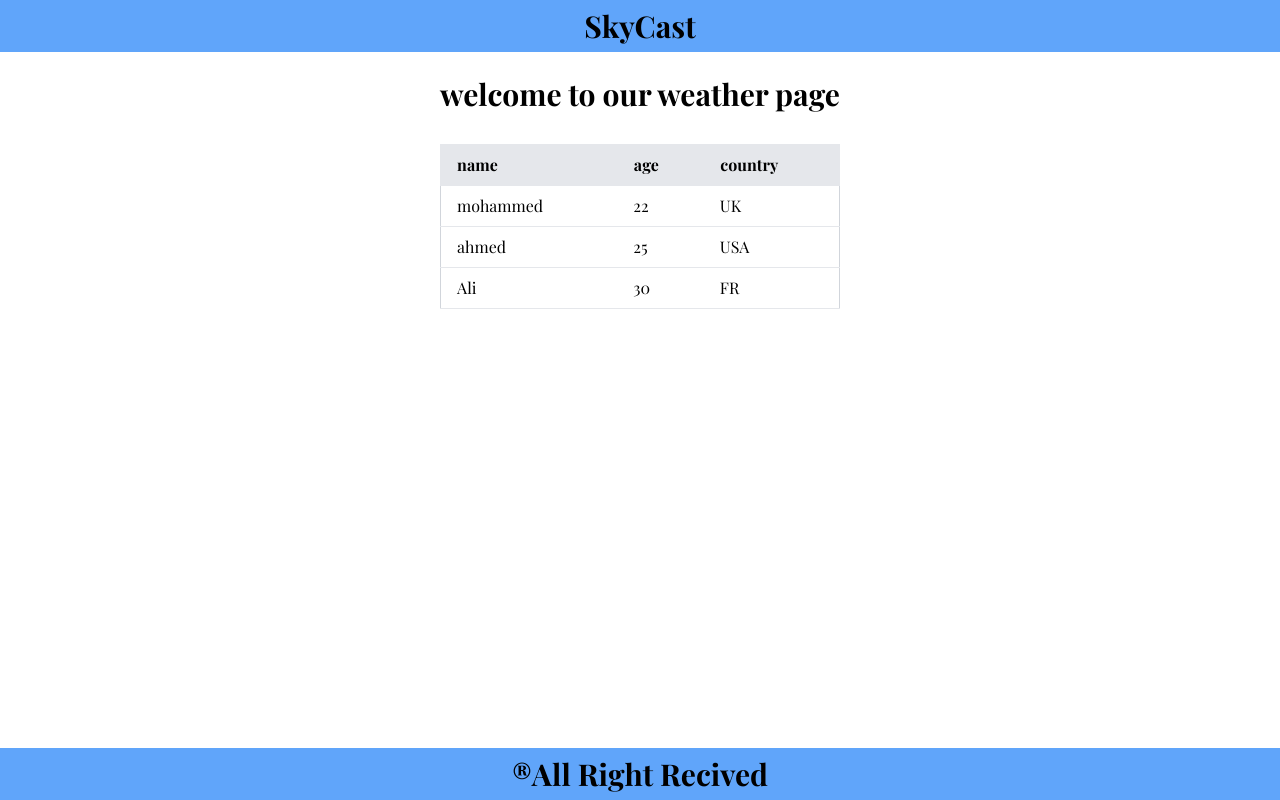
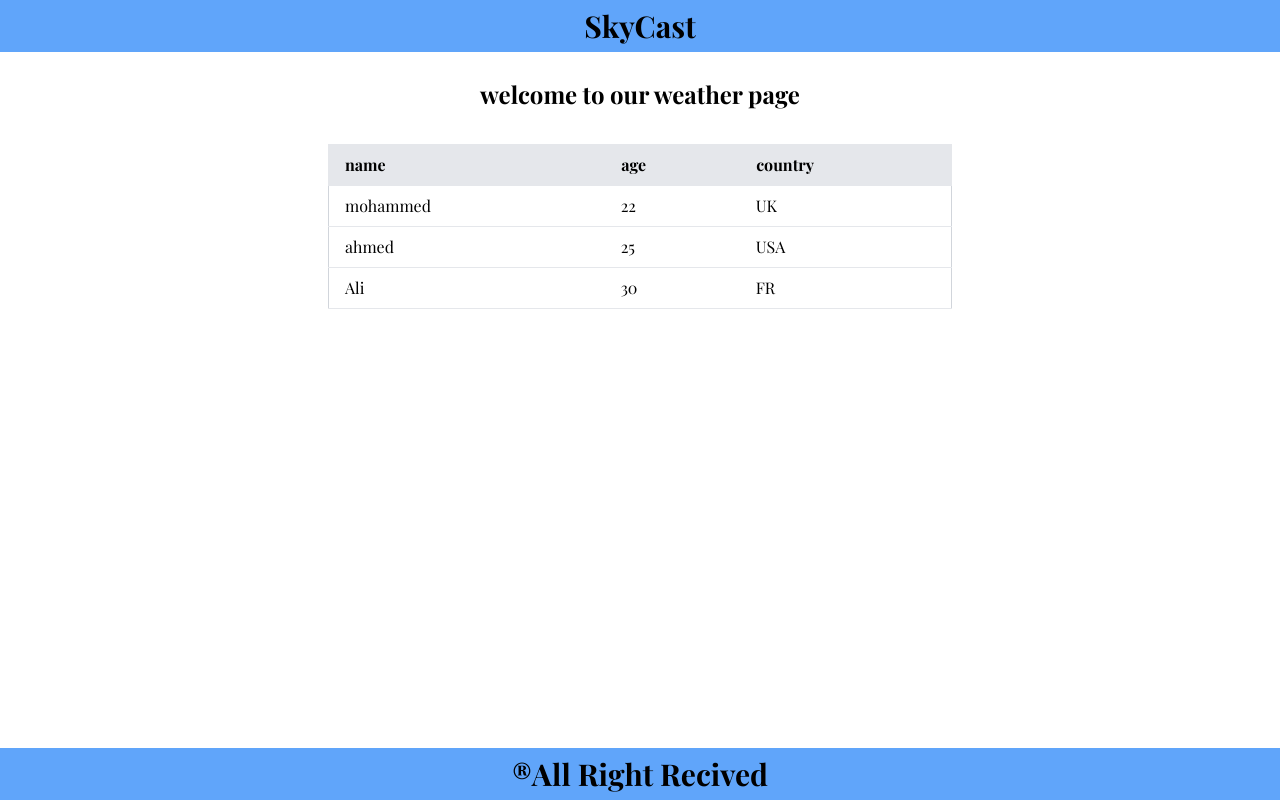
Before and after one commit to M0hammedK/skycast, a Next.js app: page / in a window 1280 px wide. Built offline with nearby package versions, Linux system fonts and the light colour scheme; a web font is replaced by a local one.

Commit message:
change global.css section width page h1 style

```diff
--- a/src/app/globals.css
+++ b/src/app/globals.css
@@ -29,7 +29,7 @@ section {
   @apply flex items-center justify-center p-2;
   max-width: 1200px;
   min-width: 380px;
-  width: 100%;
+  width: 50vw;
 }
 
 /* Ensure divs are flex-based for centering */
--- a/src/app/page.tsx
+++ b/src/app/page.tsx
@@ -5,7 +5,7 @@ export default function Home() {
   return (
     <section className="flex flex-col mt-5">
       <div>
-        <h1>
+        <h1 className="text-[1.5em]">
           welcome to our weather page
         </h1>
       </div>
```
